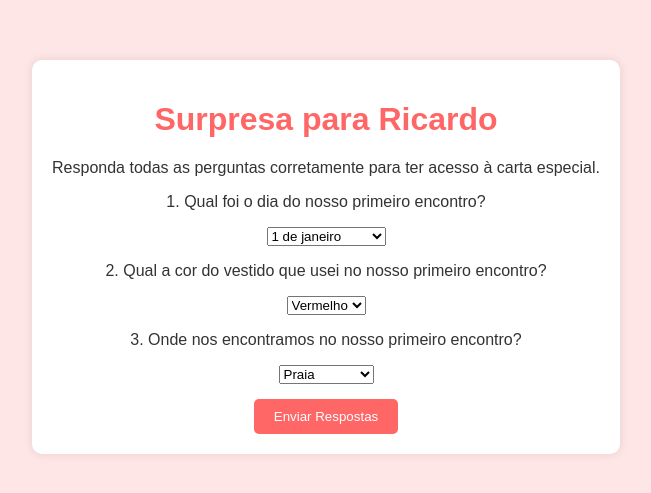
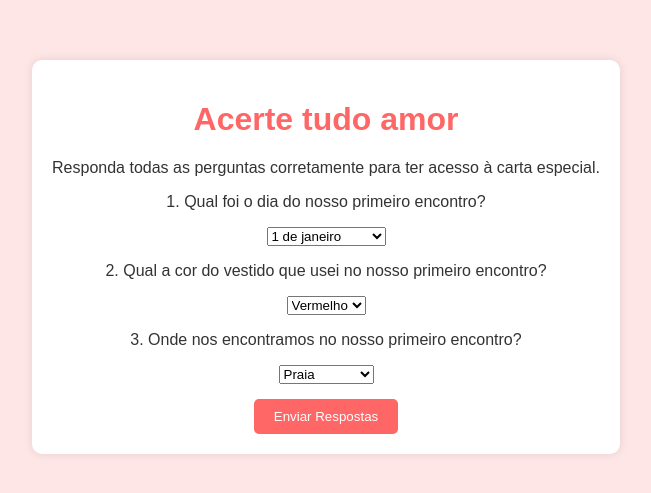
Before and after one commit to doraisa25/amor, a plain HTML site: page index.html in a window 1280 px wide. Shown: the part 143-636 px from the top of the page, without its empty margins (314-965 px from the left). Drawn offline with nearby package versions, Linux system fonts and the light colour scheme.

Commit message:
Add index.html

```diff
--- a/index.html
+++ b/index.html
@@ -3,12 +3,12 @@
 <head>
     <meta charset="UTF-8">
     <meta name="viewport" content="width=device-width, initial-scale=1.0">
-    <title>Surpresa para Ricardo</title>
+    <title>Acerte tudo amor</title>
     <link rel="stylesheet" href="styles.css">
 </head>
 <body>
     <div class="container">
-        <h1>Surpresa para Ricardo</h1>
+        <h1>Acerte tudo amor</h1>
         <p>Responda todas as perguntas corretamente para ter acesso à carta especial.</p>
         <div id="quiz">
             <div class="question">
```
